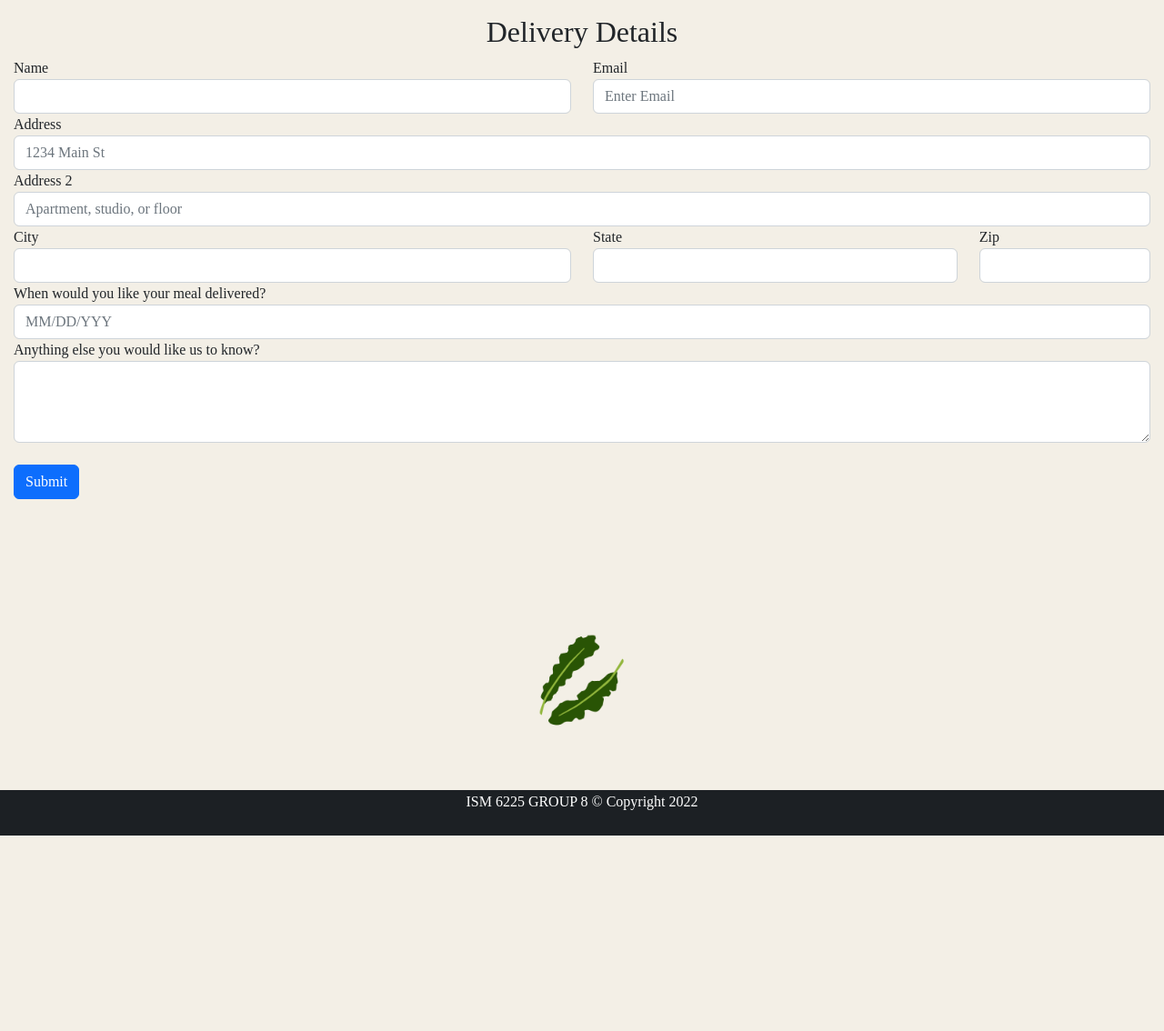
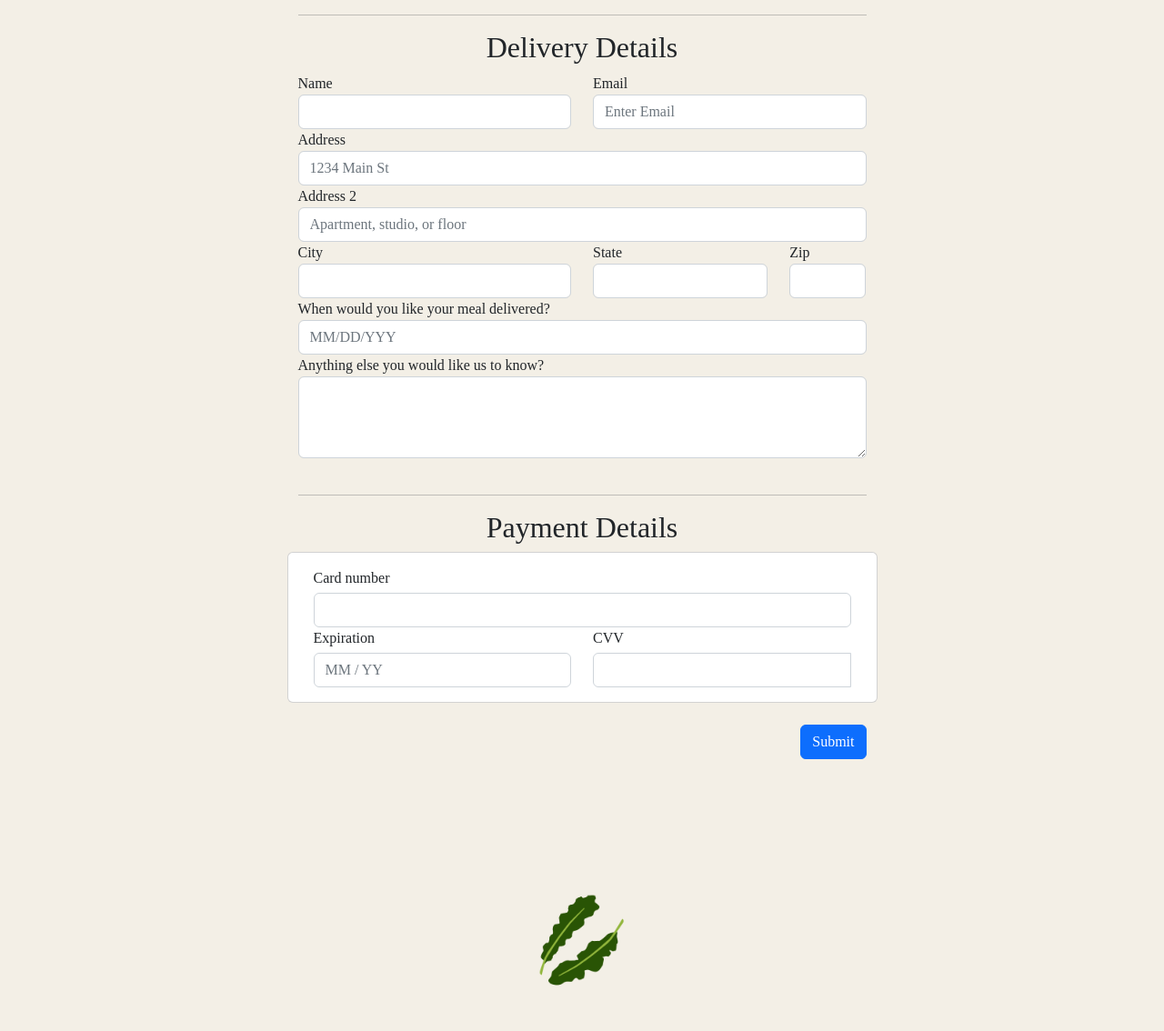
Before and after one commit to sreenidhi-kv/ISM6225-GRP8-FLASK-APP, a Flask app: template templates/delivery.html in a window 1280 px wide. Shown: the part 328-1462 px from the top of the page at 91% size. Before the commit the page ends 1247 px from the top, so only its background shows below. Run offline with Flask 2, Linux system fonts and the light colour scheme; the template is opened without the code that fills it, so the values that code supplies are empty; some libraries are stand-ins or nearby versions.

Commit message:
Adding CC payment info

```diff
--- a/templates/delivery.html
+++ b/templates/delivery.html
@@ -23,7 +23,8 @@
         {% endif %}
     </div>
     {% else %}
-    <div>
+    <div class="col-12 col-sm-8 col-md-6 mx-auto">
+
         <h2 class="center">Order Details</h2>
         <div>
             <table class="table">
@@ -49,10 +50,10 @@
                 </tbody>
             </table>
         </div>
+        <hr>
         <div>
             <h2 class="center">Delivery Details</h2>
             <form action="/delivery_action" method="post">
-
                 <div class="row">
                     <div class="col">
                         <label for="name">Name</label>
@@ -104,8 +105,44 @@
                     <textarea class="form-control" id="additionalInfo" rows="3"></textarea>
                 </div>
                 <br>
+                <hr>
+                <h2 class="center">Payment Details</h2>
+                <div class="row">
+                    <div id="pay-invoice" class="card">
+                        <div class="card-body">
+                            <div class="form-group">
+                                <label for="cc-number" class="control-label mb-1">Card number</label>
+                                <input id="cc-number" name="cc-number" type="tel"
+                                    class="form-control cc-number identified visa" required autocomplete="off">
+                                <span class="invalid-feedback">Enter a valid 12 to 16 digit card number</span>
+                            </div>
+                            <div class="row">
+                                <div class="col-6">
+                                    <div class="form-group">
+                                        <label for="cc-exp" class="control-label mb-1">Expiration</label>
+                                        <input id="cc-exp" name="cc-exp" type="tel" class="form-control cc-exp" required
+                                            placeholder="MM / YY" autocomplete="cc-exp">
+                                        <span class="invalid-feedback">Enter the expiration date</span>
+                                    </div>
+                                </div>
+                                <div class="col-6">
+                                    <label for="x_card_code" class="control-label mb-1">CVV</label>
+                                    <div class="input-group">
+                                        <input id="x_card_code" name="x_card_code" type="tel"
+                                            class="form-control cc-cvc" required autocomplete="off">
+                                        <span class="invalid-feedback order-last">Enter the 3-digit code on
+                                            back</span>
+                                    </div>
+                                </div>
+                            </div>
+
+                        </div>
+                    </div>
+
+                </div>
+                <br>
                 <div class="clearfix">
-                    <button type="submit" class="signupbtn btn btn-primary">Submit</button>
+                    <button type="submit" class="signupbtn btn btn-primary float-end">Submit</button>
                 </div>
             </form>
         </div>
```
